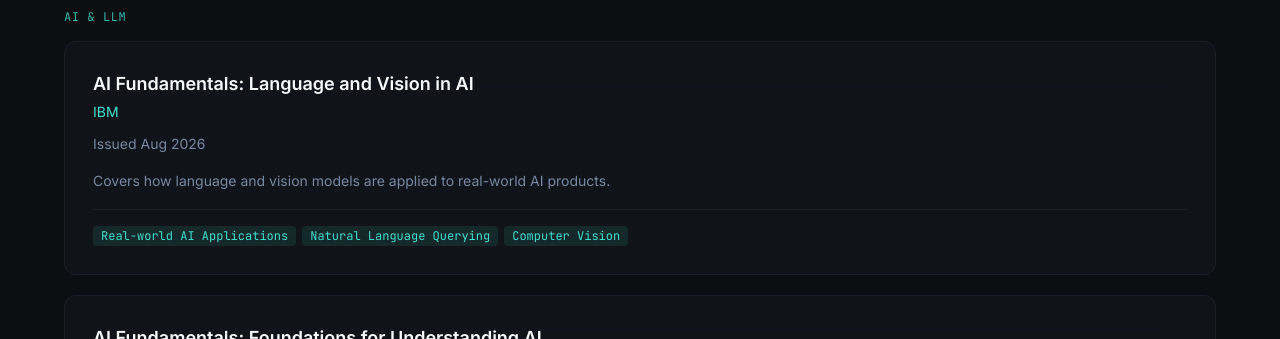
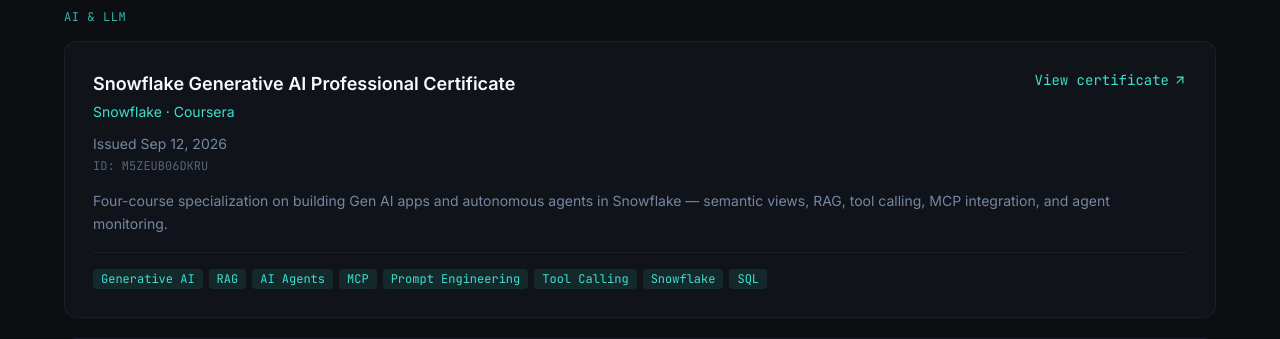
Before and after one commit to darderrdur17/Derren_Winata_Personal_Website, a React (Vite) app: page /certifications in a window 1280 px wide. Shown: the part 271-610 px from the top of the page. Built offline with nearby package versions, Linux system fonts and the light colour scheme; no server answers; the HTML template or start-up script is replaced by a standard one.

Commit message:
Add Snowflake Generative AI Professional Certificate with downloadable PDF.
Adds the Coursera specialization to AI & LLM with agents, RAG, MCP skills, and view-certificate link.

Co-authored-by: Cursor <cursoragent@cursor.com>

```diff
--- a/src/data/certifications.ts
+++ b/src/data/certifications.ts
@@ -13,6 +13,25 @@ export const certificationGroups: { label: string; items: Certification[] }[] =
   {
     label: "AI & LLM",
     items: [
+      {
+        title: "Snowflake Generative AI Professional Certificate",
+        issuer: "Snowflake · Coursera",
+        date: "Sep 12, 2026",
+        credentialId: "M5ZEUB06DKRU",
+        certificateUrl: "/certificates/snowflake-generative-ai-coursera.pdf",
+        insight:
+          "Four-course specialization on building Gen AI apps and autonomous agents in Snowflake — semantic views, RAG, tool calling, MCP integration, and agent monitoring.",
+        skills: [
+          "Generative AI",
+          "RAG",
+          "AI Agents",
+          "MCP",
+          "Prompt Engineering",
+          "Tool Calling",
+          "Snowflake",
+          "SQL",
+        ],
+      },
       {
         title: "AI Fundamentals: Language and Vision in AI",
         issuer: "IBM",
@@ -221,11 +240,11 @@ export const categoryHighlights: CategoryHighlight[] = certificationGroups.map((
     label: group.label,
     title:
       group.label === "AI & LLM"
-        ? "IBM & Anthropic AI credentials"
+        ? "IBM, Anthropic & Snowflake AI credentials"
         : featured.title,
     issuer:
       group.label === "AI & LLM"
-        ? "IBM · Anthropic"
+        ? "IBM · Anthropic · Snowflake"
         : featured.issuer,
     date: featured.date,
     extraCount: group.items.length,
```
Also changed, not shown: 1 other file (tests, documents, lock files or other folders).
